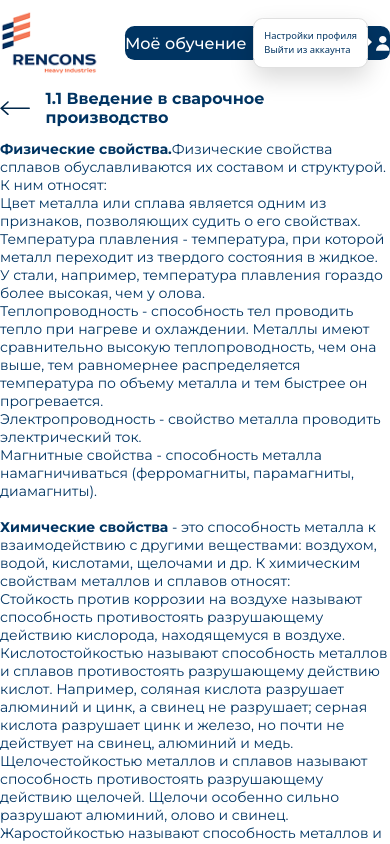
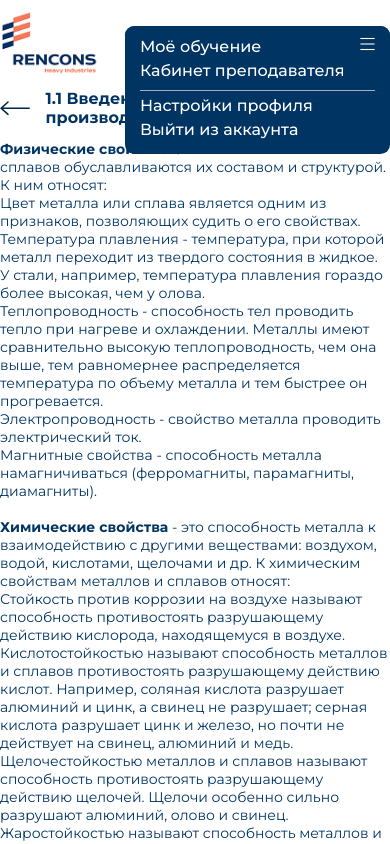
Before and after one commit to Viktorya1/RHIeducation, a website built with Vite: page src/lesson.html in a window 390 px wide. Both pictures are taken after a click on the button "Toggle navigation". Shown: the top 844 px of the page. Built offline with nearby package versions, Linux system fonts and the light colour scheme.

Commit message:
Fixed navbar

```diff
--- a/src/lesson.html
+++ b/src/lesson.html
@@ -23,31 +23,53 @@
         <a href="main.html"
           ><img src="img/logo/logo.png" alt="logo" class="logo header-logo"
         /></a>
-        <div
-          class="header-nav d-flex justify-content-between align-items-center"
+        <div class="navbar-expand-lg header-nav">
+          <button
+            class="navbar-toggler burger-btn"
+            type="button"
+            data-bs-toggle="collapse"
+            data-bs-target="#navbarTogglerDemo02"
+            aria-controls="navbarTogglerDemo02"
+            aria-expanded="false"
+            aria-label="Toggle navigation"
           >
+            <img src="img/svg/burger-icon.svg" alt="burger-icon" />
+          </button>
+          <div class="collapse navbar-collapse" id="navbarTogglerDemo02">
+            <ul class="navbar-nav me-auto mb-lg-0 flex-nav">
+              <li class="nav-item">
                 <a href="person.html" class="header-nav-link">Моё обучение</a>
-          <div>
-            <button
-              type="button"
-              class="icon-btn"
-              data-bs-container="body"
-              data-bs-toggle="popover"
-              data-bs-placement="bottom"
-              data-bs-html="true"
-              data-bs-content="
-            <div class='popover-menu'>
-            <a href='#' class='popover-link'>Настройки профиля</a>
-            <a href='main.html' class='popover-link'>Выйти из аккаунта</a>
-        </div>
-            "
+              </li>
+              <li class="nav-item">
+                <a href="teacher.html" class="header-nav-link"
+                  >Кабинет преподавателя</a
                 >
+              </li>
+            </ul>
+            <ul>
+              <li class="nav-item dropdown d-none d-lg-block">
+                  <a class="nav-link dropdown-toggle icon-btn" href="#" id="navbarDropdown" role="button"
+                    data-bs-toggle="dropdown"
+                    aria-expanded="false">
                   <img
                     src="img/svg/avatar-icon.svg"
                     alt="avatar"
                     class="header-icon"
                   />
-            </button>
+                  </a>
+                  <ul class="dropdown-menu" aria-labelledby="navbarDropdown">
+                    <li><a href="#" class="dropdown-item">Настройки профиля</a></li>
+                    <li><a href="main.html" class="dropdown-item">Выйти из аккаунта</a></li>
+                  </ul>
+
+                </li>
+              <li class="nav-item popover-header-item divider">
+                <a href="#" class="header-nav-link">Настройки профиля</a>
+              </li>
+              <li class="nav-item popover-header-item">
+                <a href="#" class="header-nav-link">Выйти из аккаунта </a>
+              </li>
+            </ul>
           </div>
         </div>
       </header>
--- a/src/scss/_header.scss
+++ b/src/scss/_header.scss
@@ -71,6 +71,10 @@
   display: none;
 }
 
+.dropdown-menu{
+  border-radius: 10px;
+}
+
 @media (max-width: 730px) {
   .header-logo {
     width: 100px;
```
Also changed, not shown: src/course.html (+10 -17 lines), src/homework.html (+10 -16 lines), src/index.html (+1 -1 lines), src/person.html (+10 -17 lines), src/teacher.html (+10 -16 lines), src/template.html (+10 -17 lines). Lines whose indentation alone changed are shown as unchanged.
